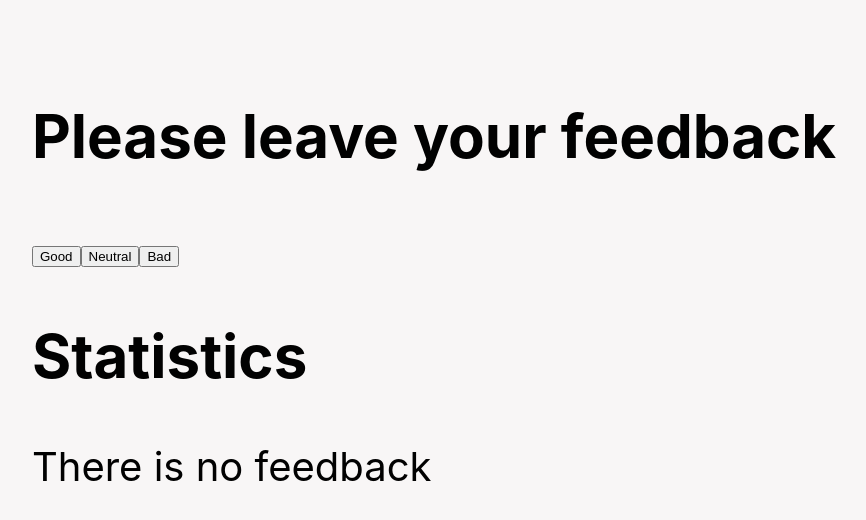
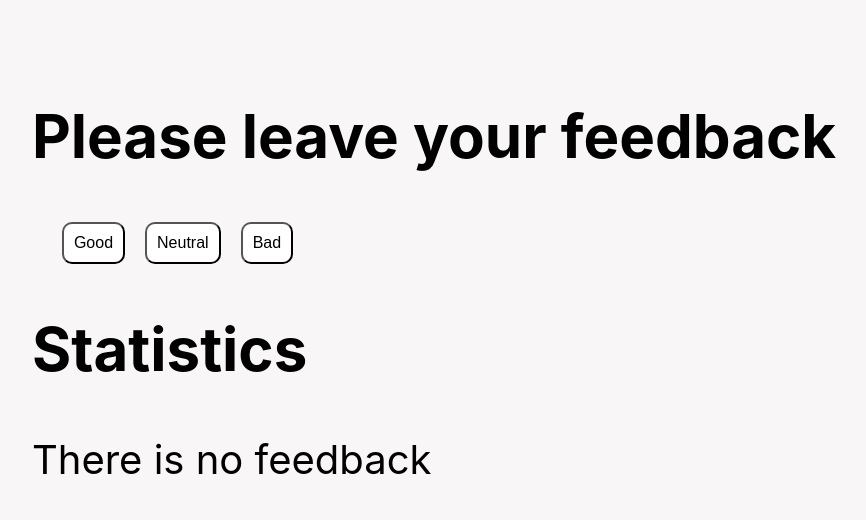
Before and after one commit to Ronskyi-O/goit-react-hw-02-feedback, a React (Create React App) app: page / in a window 1280 px wide. Shown: the top 520 px of the page, without its empty margins (206-1072 px from the left). Built offline with nearby package versions, Linux system fonts and the light colour scheme.

Commit message:
Added styles

```diff
--- a/src/components/FeedbackOptions/FeedbackOptions.Styled.jsx
+++ b/src/components/FeedbackOptions/FeedbackOptions.Styled.jsx
@@ -0,0 +1,14 @@
+import styled from '@emotion/styled'
+
+export const Button = styled.button`
+ padding: 10px;
+  font-size: medium;
+  border-radius: 10px;
+  background-color: white;
+`
+
+export const Wrapper = styled.div`
+margin-left: 30px;
+  display: flex;
+  gap: 20px;
+`
--- a/src/components/FeedbackOptions/FeedbackOptions.jsx
+++ b/src/components/FeedbackOptions/FeedbackOptions.jsx
@@ -1,5 +1,6 @@
 import React from 'react';
 import PropTypes from 'prop-types'
+import { Button, Wrapper } from './FeedbackOptions.Styled'
 
 export const FeedbackOptions = ({
     onIncrementGoodFeedback,
@@ -7,17 +8,17 @@ export const FeedbackOptions = ({
     onIncrementBadFeedback,
 }) => {
     return (
-        <div>
-            <button type="button" onClick={onIncrementGoodFeedback}>
+        <Wrapper>
+            <Button type="button" onClick={onIncrementGoodFeedback}>
                 Good
-            </button>
-            <button type="button" onClick={onIncrementNeutralFeedback}>
+            </Button>
+            <Button type="button" onClick={onIncrementNeutralFeedback}>
                 Neutral
-            </button>
-            <button type="button" onClick={onIncrementBadFeedback}>
+            </Button>
+            <Button type="button" onClick={onIncrementBadFeedback}>
                 Bad
-            </button>
-        </div>
+            </Button>
+        </Wrapper>
     );
 };
 
```
